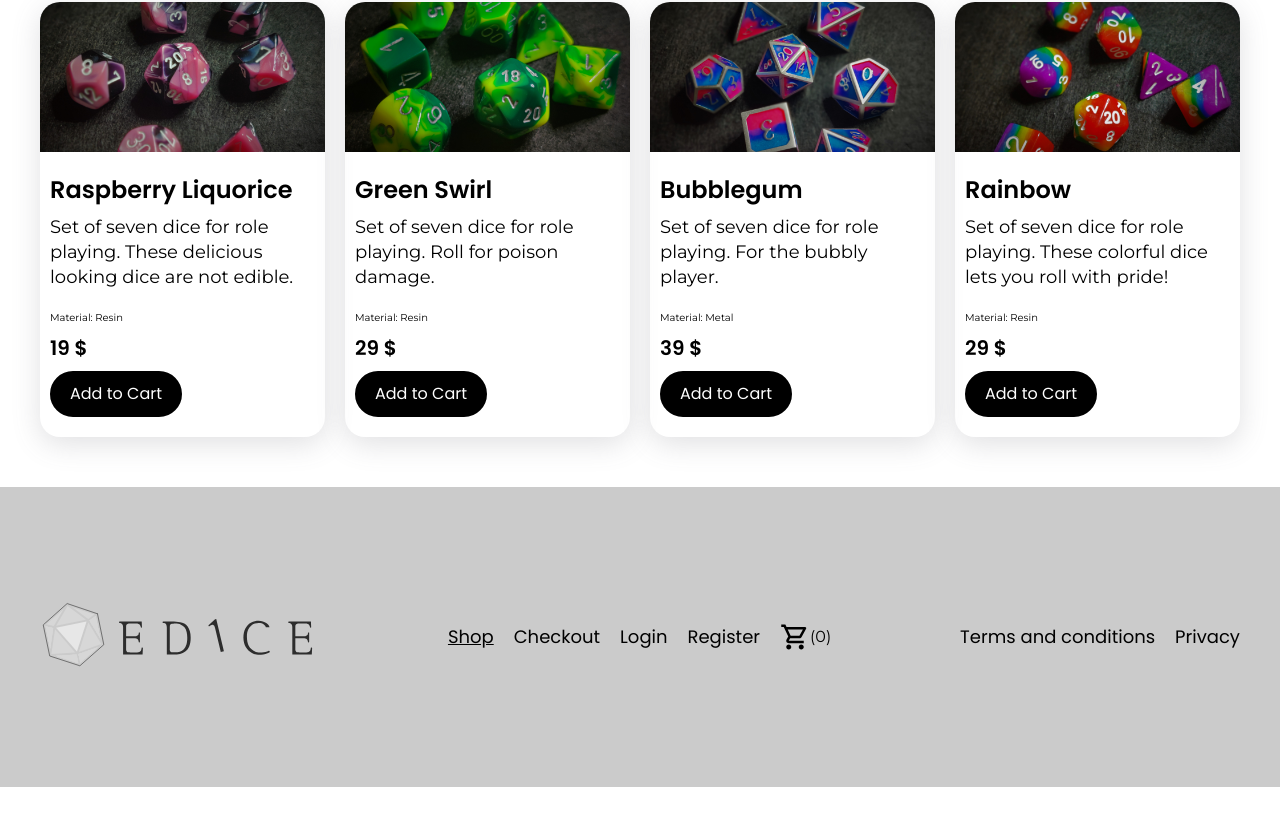
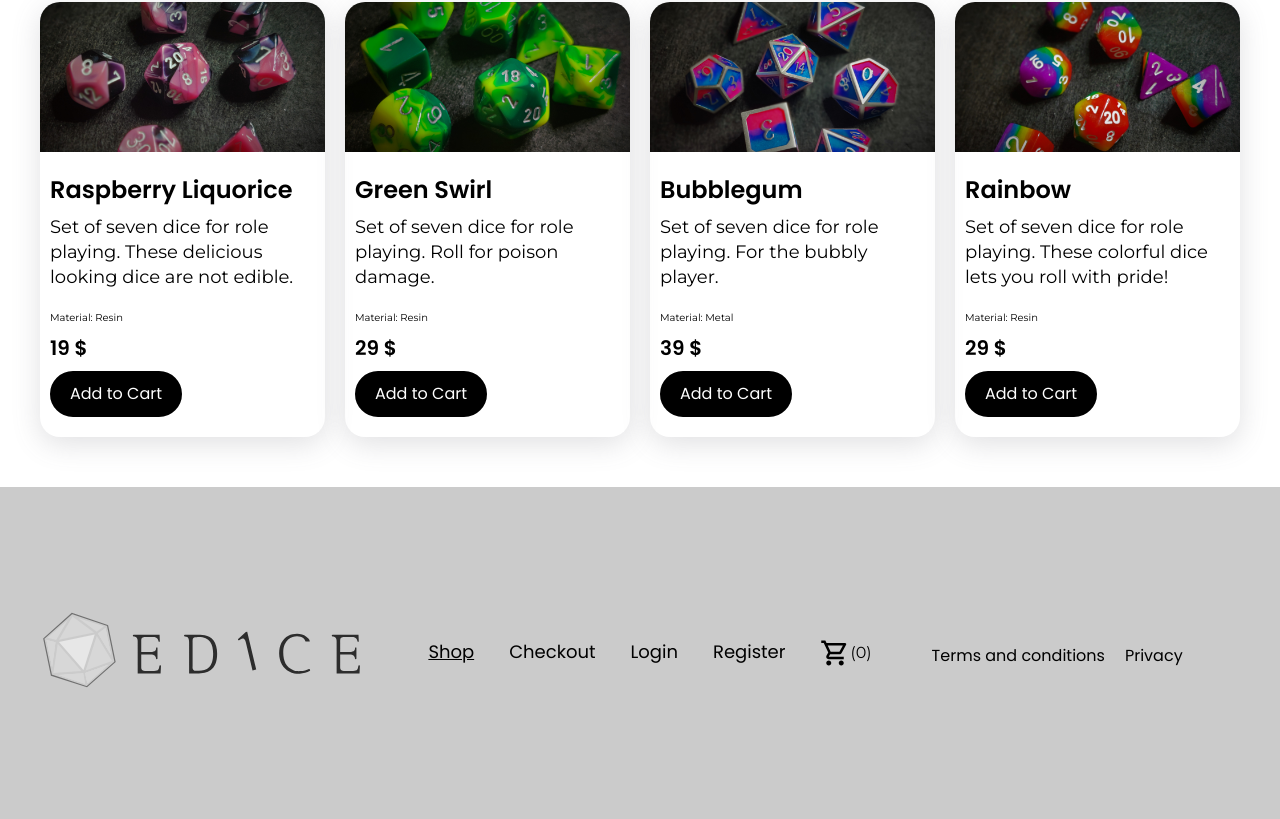
Before and after one commit to kajberg84/Edice-front, a Next.js app: page / in a window 1280 px wide. Shown: the part 420-1239 px from the top of the page. Before the commit the page ends 1207 px from the top, so only its background shows below. Built offline with nearby package versions, Linux system fonts and the light colour scheme.

Commit message:
Footern responsiv

```diff
--- a/src/components/general/footer/Footer.jsx
+++ b/src/components/general/footer/Footer.jsx
@@ -22,13 +22,18 @@ export const Footer = () => {
             </a>
           </Link>
         </div>
-        <Navbar navPosition="Bottom" />
+        <Navbar navPosition="Bottom" isFooter="true" />
         <nav className={styles.footer_nav}>
           <ActiveLink
             linkUrl={RoutingPath.Terms}
             linkText="Terms and conditions"
+            small="true"
           />
-          <ActiveLink linkUrl={RoutingPath.Privacy} linkText="Privacy" />
+          <ActiveLink
+            linkUrl={RoutingPath.Privacy}
+            linkText="Privacy"
+            small="true"
+          />
         </nav>
       </div>
     </footer>
--- a/src/components/general/footer/Footer.module.scss
+++ b/src/components/general/footer/Footer.module.scss
@@ -1,25 +1,66 @@
-@import "../../../styles/variabels.scss";
+@import '../../../styles/variabels.scss';
 
+// .footer {
+//   &_container {
+//     background-color: #cbcbcb;
+//   }
+
+//   &_wrapper {
+//     max-width: 1200px;
+//     margin: 0 auto;
+//     display: flex;
+//     height: 300px;
+//     align-items: center;
+//     justify-content: space-between;
+//   }
+
+//   &_nav {
+//     display: flex;
+//   }
+
+//   &_nav_item {
+//     font-size: 1.8rem;
+//     margin-left: 20px;
+//   }
+// }
 .footer {
   &_container {
     background-color: #cbcbcb;
+    padding: 120px $sidespacing-mobile;
   }
 
   &_wrapper {
     max-width: 1200px;
     margin: 0 auto;
-    display: flex;
-    height: 300px;
-    align-items: center;
-    justify-content: space-between;
+    display: grid;
+    gap: 40px;
+    grid-template-columns: 1fr;
+
+    .footer_logo {
+      width: 40%;
+    }
+
+    @media (min-width: $breakpoint-l) {
+      grid-template-columns: 1fr 1fr 1fr;
+
+      .footer_logo {
+        width: 100%;
+      }
+    }
   }
 
   &_nav {
-    display: flex;
+    display: block;
+    margin-top: 40px;
+
+    @media (min-width: $breakpoint-l) {
+      display: flex;
+    }
   }
 
-  &_nav_item {
-    font-size: 1.8rem;
-    margin-left: 20px;
-  }
+  // &_nav_item {
+  //   font-size: 1.8rem;
+  //   // margin-left: 20px;
+  //   margin-top: 40px;
+  // }
 }
--- a/src/components/general/navbar/Navbar.jsx
+++ b/src/components/general/navbar/Navbar.jsx
@@ -1,30 +1,31 @@
 // imports
-import { useContext, useState, useEffect } from "react";
-import { useRouter } from "next/router";
+import { useContext, useState, useEffect } from 'react';
+import { useRouter } from 'next/router';
 
 // context
-import { UserContext } from "../../../context/UserContext";
-import { CartContext } from "../../../context/CartContext";
+import { UserContext } from '../../../context/UserContext';
+import { CartContext } from '../../../context/CartContext';
 
 // components
-import { Modal } from "../../../utils/modal/Modal";
-import { removeLocalStorage } from "../../../utils/localStorageHandler";
-import { Cart } from "../cart/Cart";
-import { ActiveLink } from "../../../utils/ActiveLink";
+import { Modal } from '../../../utils/modal/Modal';
+import { removeLocalStorage } from '../../../utils/localStorageHandler';
+import { Cart } from '../cart/Cart';
+import { ActiveLink } from '../../../utils/ActiveLink';
 
 // helpers
-import { RoutingPath } from "../../../helpers/RoutingPath";
+import { RoutingPath } from '../../../helpers/RoutingPath';
 
 // Styles
-import styles from "./Navbar.module.scss";
+import styles from './Navbar.module.scss';
 
 export const Navbar = (props) => {
-  const { navPosition } = props;
+  const { navPosition, isFooter } = props;
 
-  const [navPositionClicked, setNavPositionClicked] = useState("");
+  const [navPositionClicked, setNavPositionClicked] = useState('');
   const { user, setUser } = useContext(UserContext);
 
   const [modalVisible, setModalvisible] = useState(false);
+  const [displayBlock, setDisplayBlock] = useState(false);
 
   const { cart } = useContext(CartContext);
 
@@ -42,9 +43,15 @@ export const Navbar = (props) => {
     updateItemsInCart();
   }, [cart]);
 
+  useEffect(() => {
+    if (isFooter === 'true') {
+      setDisplayBlock(true);
+    }
+  }, [isFooter]);
+
   // Logout function
   const handleLogout = () => {
-    removeLocalStorage("edice-user");
+    removeLocalStorage('edice-user');
     setUser(null);
     router.push(RoutingPath.Login);
   };
@@ -83,9 +90,19 @@ export const Navbar = (props) => {
     setModalvisible(false);
   };
 
+  const handleNavbarStyling = () => {
+    if (displayBlock === true) {
+      console.log(displayBlock + 'displayBlock');
+      return styles.footer_nav;
+    } else {
+      console.log(displayBlock + 'displayBlock');
+      return styles.nav;
+    }
+  };
+
   return (
     <>
-      <nav className={styles.nav}>
+      <nav className={handleNavbarStyling()}>
         <ActiveLink linkUrl={RoutingPath.Home} linkText="Shop" />
         <ActiveLink linkUrl={RoutingPath.Checkout} linkText="Checkout" />
 
@@ -110,7 +127,7 @@ export const Navbar = (props) => {
             (
             {itemsInCart.length > 0
               ? itemsInCart.reduce((total, price) => total + price)
-              : "0"}
+              : '0'}
             )
           </p>
         </div>
--- a/src/components/general/navbar/Navbar.module.scss
+++ b/src/components/general/navbar/Navbar.module.scss
@@ -1,6 +1,6 @@
 /* Poppins regular and bold */
-@import url("https://fonts.googleapis.com/css2?family=Poppins:wght@400;600&display=swap");
-@import "../../../styles/variabels.scss";
+@import url('https://fonts.googleapis.com/css2?family=Poppins:wght@400;600&display=swap');
+@import '../../../styles/variabels.scss';
 
 .nav {
   display: flex;
@@ -28,7 +28,7 @@
     margin-left: 20px;
     font-size: $p-normal;
     transition: 0.5s;
-    font-family: "Poppins", sans-serif;
+    font-family: 'Poppins', sans-serif;
 
     &:hover {
       color: $color-grey;
@@ -37,3 +37,44 @@
     }
   }
 }
+
+// footer styling
+
+.footer_nav {
+  display: grid;
+  gap: 15px;
+  @media (min-width: $breakpoint-l) {
+    display: flex;
+    align-items: center;
+  }
+
+  .cart_icon {
+    width: 30px;
+  }
+
+  .icon_wrapper {
+    display: flex;
+    cursor: pointer;
+  }
+
+  .button {
+    display: flex;
+    justify-content: center;
+    align-items: center;
+    outline: none;
+    border: none;
+    background-color: transparent;
+    color: $color-black;
+    border-radius: 50px;
+    cursor: pointer;
+    font-size: $p-normal;
+    transition: 0.5s;
+    font-family: 'Poppins', sans-serif;
+
+    &:hover {
+      color: $color-grey;
+      text-decoration: underline;
+      transition: 0.5s;
+    }
+  }
+}
--- a/src/styles/fonts.scss
+++ b/src/styles/fonts.scss
@@ -10,7 +10,7 @@ html {
 
 body {
   font-size: $p-small;
-  font-family: "Poppins", sans-serif;
+  font-family: 'Poppins', sans-serif;
 }
 
 /* Heading styles */
@@ -41,7 +41,7 @@ h3 {
 
 /* Paragraph styles */
 p {
-  font-family: "Montserrat", sans-serif;
+  font-family: 'Montserrat', sans-serif;
   font-size: $p-small;
   font-weight: 400;
   line-height: $line-height-normal;
--- a/src/styles/globals.scss
+++ b/src/styles/globals.scss
@@ -1,8 +1,8 @@
 /* Imports */
 
-@import "./normalize.scss";
-@import "./variabels.scss";
-@import "./fonts.scss";
+@import './normalize.scss';
+@import './variabels.scss';
+@import './fonts.scss';
 
 /* Base styling */
 
@@ -32,14 +32,14 @@ input + input {
   margin-top: 10px;
 }
 
-input[type="button"] {
+input[type='button'] {
   cursor: pointer;
   background-color: rgba(85, 85, 85, 0.918);
   color: #fff;
   font-size: 1.8rem;
 }
 
-input[type="button"]:hover {
+input[type='button']:hover {
   background-color: rgb(49, 49, 49);
 }
 
@@ -89,3 +89,7 @@ input[type="button"]:hover {
     transition: 0.5s;
   }
 }
+
+.smallText {
+  font-size: 1.6rem;
+}
--- a/src/utils/ActiveLink.jsx
+++ b/src/utils/ActiveLink.jsx
@@ -1,17 +1,24 @@
-import Link from "next/link";
-import { useRouter } from "next/router";
+import Link from 'next/link';
+import { useRouter } from 'next/router';
 
-export const ActiveLink = ({ linkUrl, linkText }) => {
+export const ActiveLink = ({ linkUrl, linkText, small }) => {
   const router = useRouter();
-  let link = "";
-  if (linkUrl === "/") {
+  let link = '';
+  if (linkUrl === '/') {
     link = linkUrl;
   } else {
     link = `/${linkUrl}`;
   }
   return (
     <Link href={linkUrl}>
-      <a className={router.pathname == link ? "activeLink" : "nav_item"}>
+      {/* <a className={router.pathname == link ? 'activeLink' : 'nav_item'}>
+        {linkText}
+      </a> */}
+      <a
+        className={`${router.pathname == link ? 'activeLink' : 'nav_item'} ${
+          small === 'true' ? 'smallText' : ''
+        }`}
+      >
         {linkText}
       </a>
     </Link>
```
